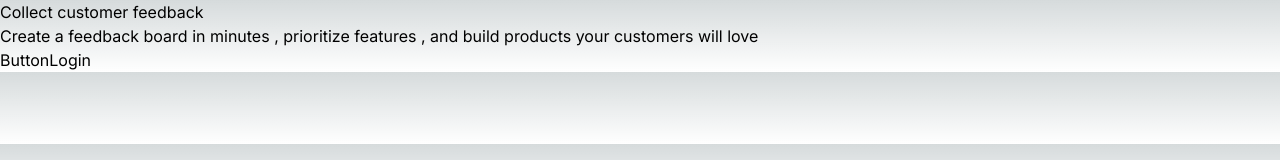
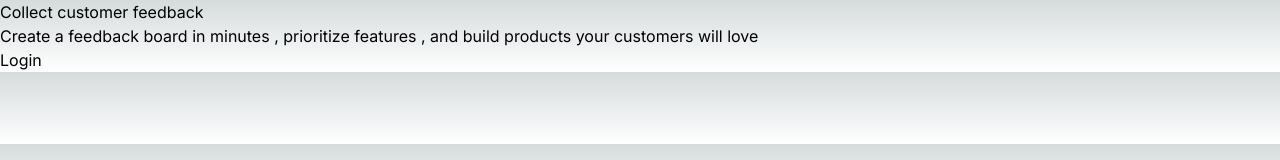
Before and after one commit to Wayne981/pagani, a Next.js app: page / in a window 1280 px wide. Shown: the top 160 px of the page. Built offline with nearby package versions, Linux system fonts and the light colour scheme.

Commit message:
for login purposes

```diff
--- a/app/page.js
+++ b/app/page.js
@@ -1,7 +1,7 @@
 import ButtonLogin from "@/components/ButtonLogin";
 
 export default function Home() {
-const isLoggedIn = false;
+const isLoggedIn = true;
 
 
   return (
--- a/components/ButtonLogin.js
+++ b/components/ButtonLogin.js
@@ -6,8 +6,11 @@ console.log(props);
 
 
 
-
+if (props.isLogged){
     return <Link href="/dashboard">ButtonLogin</Link>
+} else {
+    return <button>Login</button>;
+}
 };
 
 export default ButtonLogin;
```
